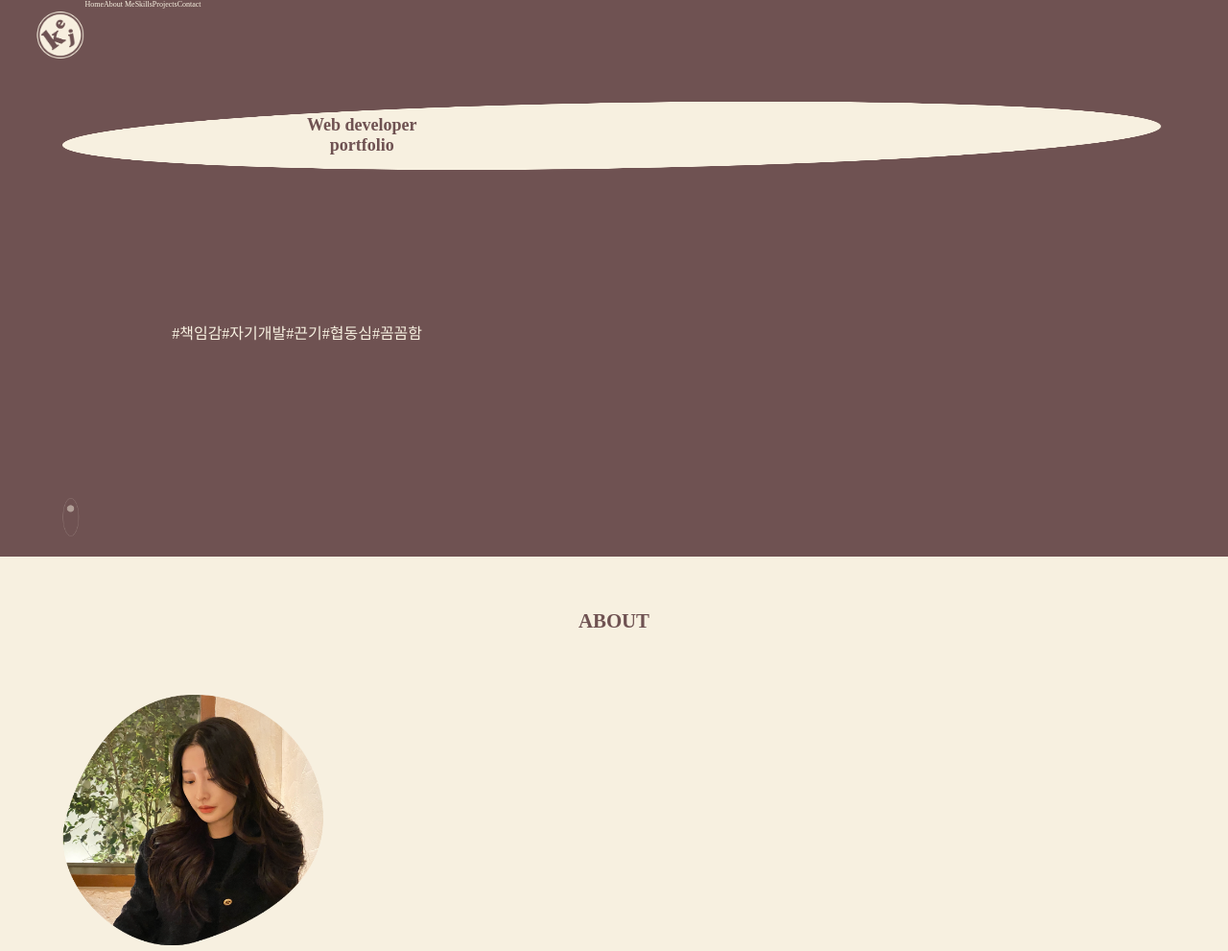
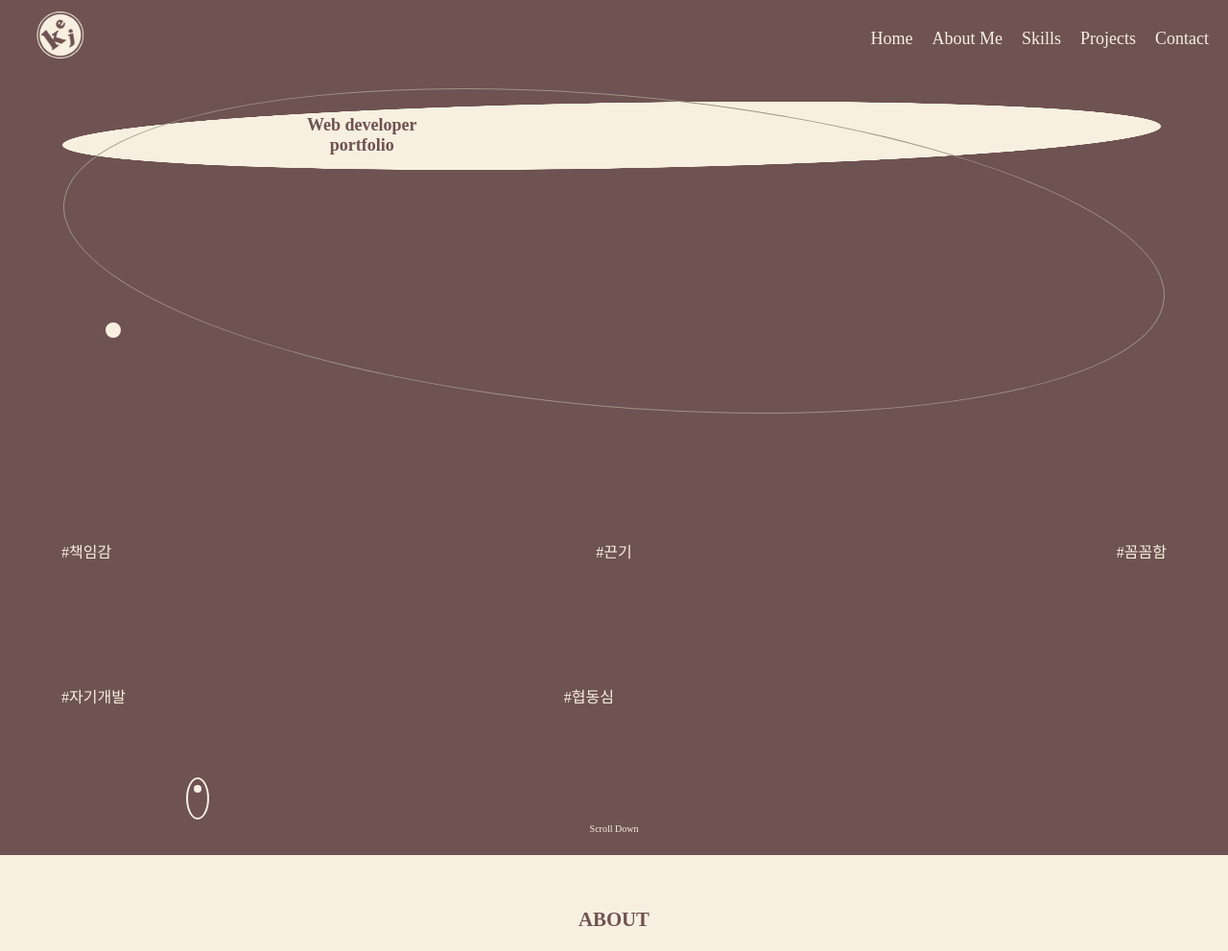
Before and after one commit to kimeuijin/portfolio, a plain HTML site: page portfolio.html in a window 1280 px wide. Shown: the top 991 px of the page at 96% size. Drawn offline with Linux system fonts and the light colour scheme; a web font is replaced by a local one.

Commit message:
sass homePage

```diff
--- a/portfolio.html
+++ b/portfolio.html
@@ -43,37 +43,46 @@
                     <div class="wrapper">
                         <div class="ellipse">
                             <img src="./images/ellipse.png" alt="타원">
+                            <div class="univers">
+                                <div class="border-circle"></div>
+                                <div class="dot"></div>
+                            </div>
+                            <div class="mainTxt">
+                                <h2>Web developer</h2>
+                                <h2>portfolio</h2>
+                            </div>
                         </div>
-                        <div class="mainTxt">
-                            <h2>Web developer</h2>
-                            <h2>portfolio</h2>
-                        </div>
-                        <div class="keyword">
-                            <ul>
-                                <li class="keywordTxt">
-                                    #책임감
+                        <div class="keywordTxt">
+                            <div class="topLine">
+                                <div class="topTxt">
+                                    <p>#책임감</p>
                                     <div class="modalTxt">제가 맡은 일에 대해 중요하게 생각하며 맡은 일에 책임감을 가지고 끝까지 해내요</div>
-                                </li>
-                                <li class="keywordTxt">
-                                    #자기개발
+                                </div>
+                                <div class="topTxt">
+                                    <p>#끈기</p>
                                     <div class="modalTxt">제가 맡은 일에 대해 중요하게 생각하며 맡은 일에 책임감을 가지고 끝까지 해내요</div>
-                                </li>
-                                <li class="keywordTxt">
-                                    #끈기
+                                </div>
+                                <div class="topTxt">
+                                    <p>#꼼꼼함</p>
                                     <div class="modalTxt">제가 맡은 일에 대해 중요하게 생각하며 맡은 일에 책임감을 가지고 끝까지 해내요</div>
-                                </li class="keywordTxt">
-                                <li class="keywordTxt">
-                                    #협동심
+                                </div>
+                            </div>
+                            <div class="underLine">
+                                <div class="underTxt">
+                                    <p>#자기개발</p>
                                     <div class="modalTxt">제가 맡은 일에 대해 중요하게 생각하며 맡은 일에 책임감을 가지고 끝까지 해내요</div>
-                                </li>
-                                <li class="keywordTxt">
-                                    #꼼꼼함
+                                </div>
+                                <div class="underTxt">
+                                    <p>#협동심</p>
                                     <div class="modalTxt">제가 맡은 일에 대해 중요하게 생각하며 맡은 일에 책임감을 가지고 끝까지 해내요</div>
-                                </li>
-                            </ul>
+                                </div>
+                            </div>
                         </div>
                         <div class="scroll">
-                            <img src="./images/scroll.png" alt="스크롤">
+                            <div class="mouse">
+                                <div class="mouse-ball"></div>
+                            </div>
+                            <p>Scroll Down</p>
                         </div>
                     </div>
                 </section>
--- a/scss/portfolio.scss
+++ b/scss/portfolio.scss
@@ -26,7 +26,7 @@ body {
     .menu-button{
         position: absolute;
         top: 0;
-        left: 85%;
+        right: 5%;
         padding-top: 25px;
         span{
             display: block;
@@ -42,16 +42,21 @@ body {
 
     }
     .pc-button{
+        @include responsive(tablet-size){
+            width: auto;
+            margin-left: auto;
+            margin-top: 30px;
+        }
         .gnb{
             width: 100%;
             display: none;
             @include responsive(tablet-size) {
                 display: flex;
+                color: $second-color;
+                li{
                     margin-right: 20px;
-                color: $second-color;
+                    font-size: 1.125rem;
                 }
-            li{
-                font-size: 0.5rem;
             }
         }
     }
@@ -61,7 +66,6 @@ body {
 }
 //==================main-home====================
 .confix{
-
     #homePage{
         background-color: $main-color;
         .wrapper{
@@ -71,46 +75,97 @@ body {
                     position: relative;
                     margin: 105px 0 37px 0 ;
                     width: 100%;
-                    height: 73px;
+                    height: 4.563em;
                 }
+                .border-circle{
+                    position: relative;
+                    top: -120px;
+                    border: 1px solid #9c9484;
+                    border-radius: 60%;
+                    transform:rotate(5deg);
+                    padding: 14%;
+                }
+                .dot{
+                    position: relative;
+                    left: 46px;
+                    top: -208px;
+                    width: 8px;
+                    height: 8px;
+                    border-radius: 100px;
+                    border: 4px solid $second-color;
+                    background-color: $second-color;
                 }
                 .mainTxt{
                     position: absolute;
                     top: 15%;
+                    margin-left: 20%;
 
-                margin-left: 20%;
+                    h2{
                         color: $main-color;
-                h2{
                         font-size: 1.125em;
                         &:last-child{
                             text-align: center;
                         }
                     }
                 }
-            .keyword{
-                ul{
-                    box-sizing: border-box;
-                    padding: 10%;
-                    margin-bottom: 70px;
-                    // display: flex;
-                    // justify-content: space-between;
-                    li{
-                        float: left;
+            }
+            .keywordTxt{
+                text-align: center;
                 color: $second-color;
+                .topLine{
+                    @include responsive(tablet-size) {
+                        display: flex;
+                        justify-content: space-between;
+                    }
+                    .topTxt{
+                        margin-bottom: 19px;
+                        @include responsive(tablet-size){
+                            margin-bottom: 119px;
+                        }
+                    }
+                }
+                .underLine{
+                    @include responsive(tablet-size) {
+                        display: flex;
+                        justify-content: space-between;
+                        width: 50%;
+                    }
+                    .underTxt{
+                        p{
+                            margin-bottom: 50px;
+                        }
+                    }
+                }
                 .modalTxt{
                     display: none;
                 }
             }
+
+
+            .scroll{
+                position: relative;
+                // display: flex;
+                // flex-direction: column;
+                padding: 17px 0;
+                .mouse{
+                    width: 20px;
+                    height: 40px;
+                    margin-left: 130px;
+                    border: 2px solid $second-color;
+                    border-radius: 50%;
+                    .mouse-ball{
+                        position: absolute;
+                        width: 8px;
+                        height: 8px;
+                        top: 25px;
+                        left: 138px;
+                        border-radius: 4px;
+                        background-color: $second-color;
                     }
                 }
-            .scroll{
-                padding-bottom: 17px;
-                img{
-                    width: 20px;
-                    height: 40px;
-                    // margin-top: 70px;
-                }
-                span{
+                p{
+                    text-align: center;
+                    font-size: 10px;
                     color: $second-color;
                 }
             }
```
Also changed, not shown: css/portfolio.css, 1 other file. Lines whose indentation alone changed are shown as unchanged.
